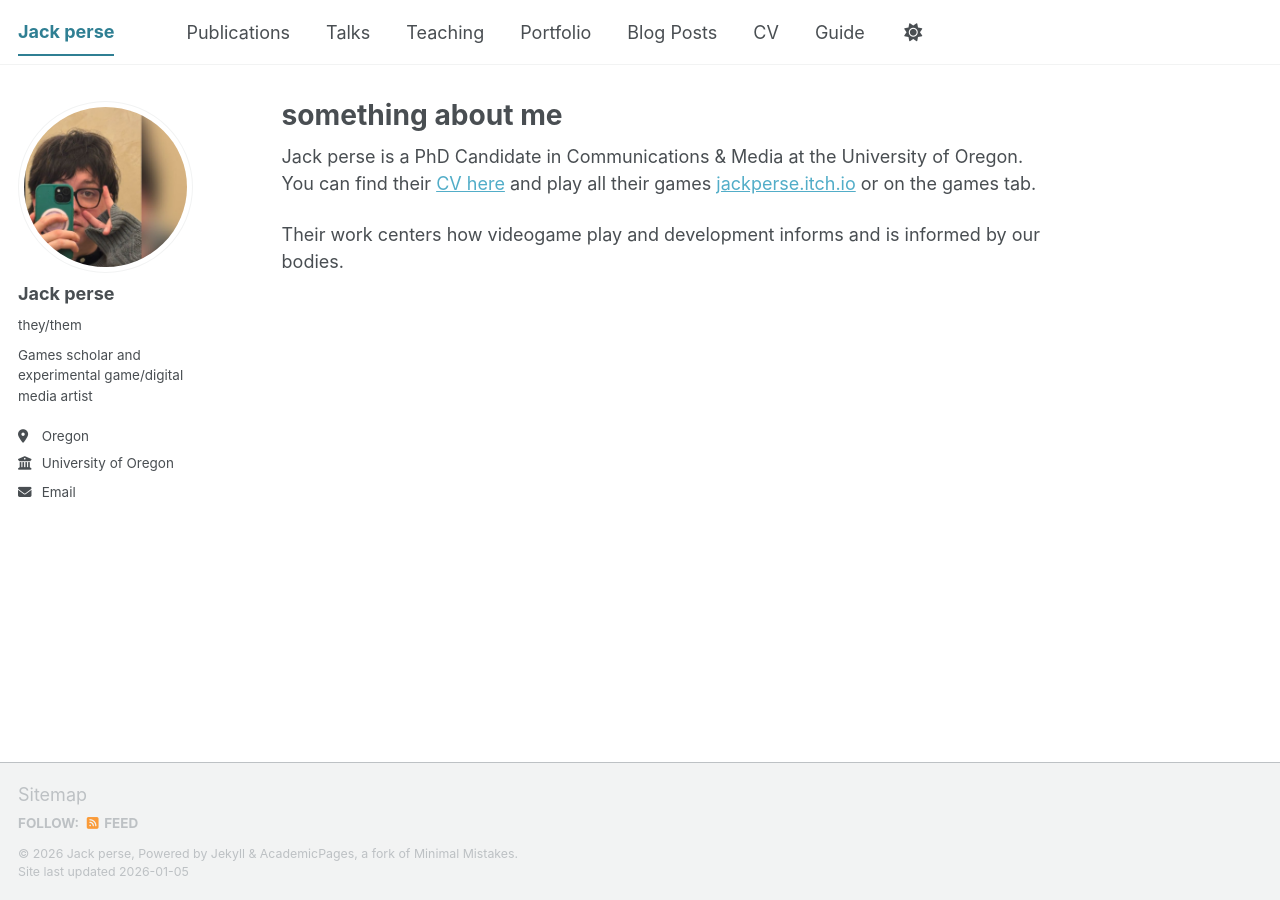
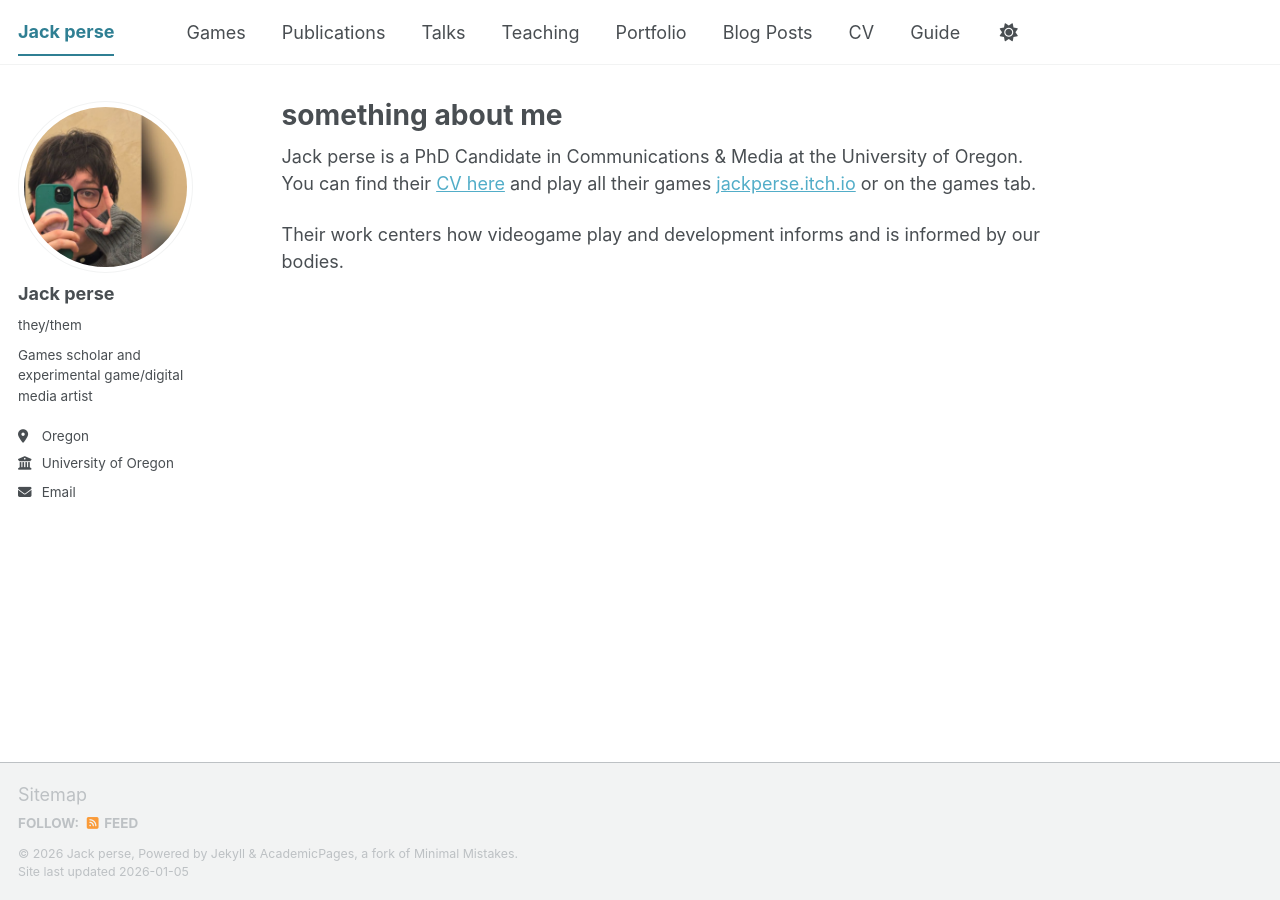
Before and after one commit to jackperse/jackperse.github.io, a Jekyll site: the page built from _pages/about.md, in a window 1280 px wide. Built offline with Jekyll 4.4.1, drawn with Linux system fonts in a browser that asks for light colours; a script bundle is joined from its source files by our own code; library files that are not in the unit come from our copies.

Commit message:
Update navigation.yml

```diff
--- a/_data/navigation.yml
+++ b/_data/navigation.yml
@@ -8,6 +8,9 @@
 #      Markdown formatted page while the second is generated using JSON.
 
 main:
+  - title: "Games"
+    url: /games/
+
   - title: "Publications"
     url: /publications/
 
```
